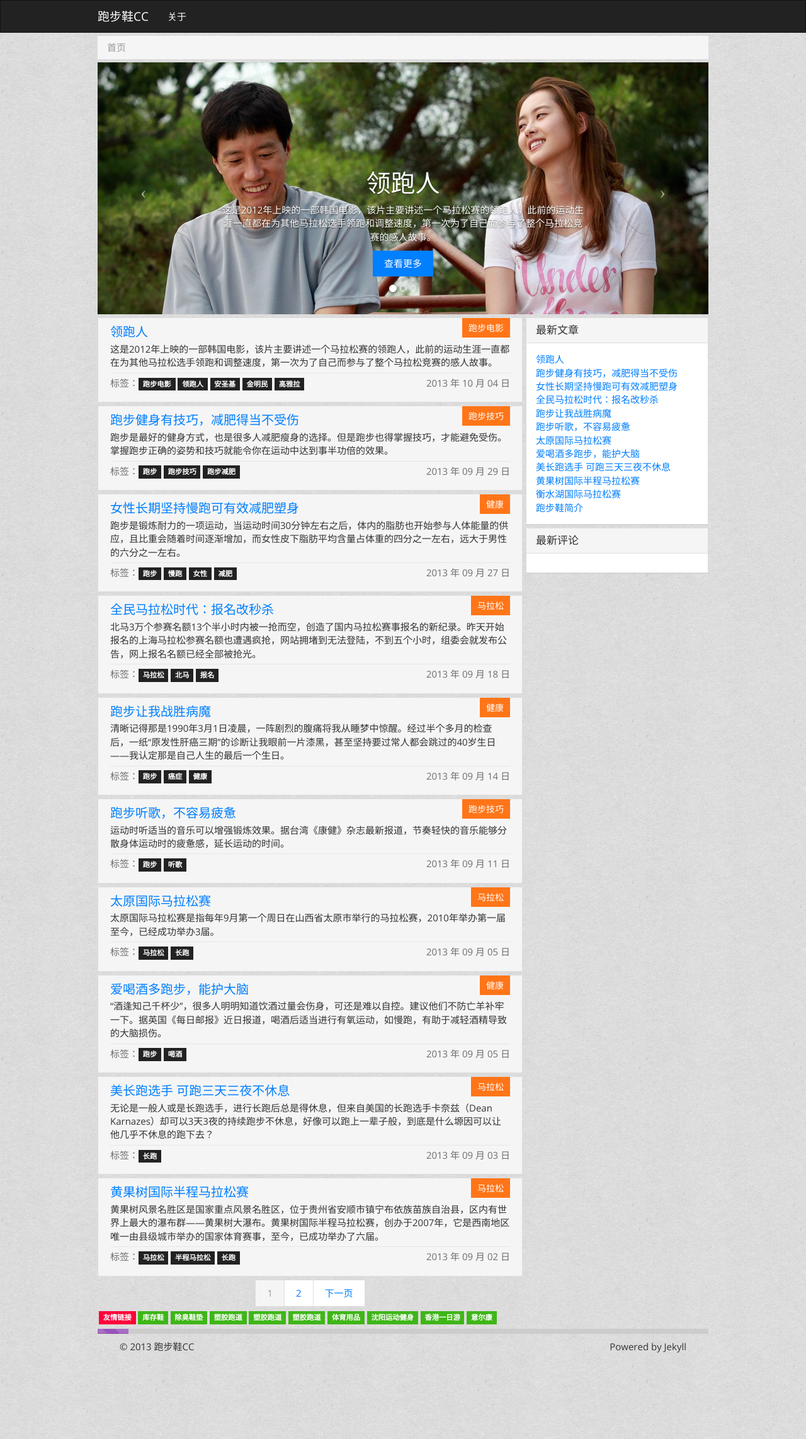
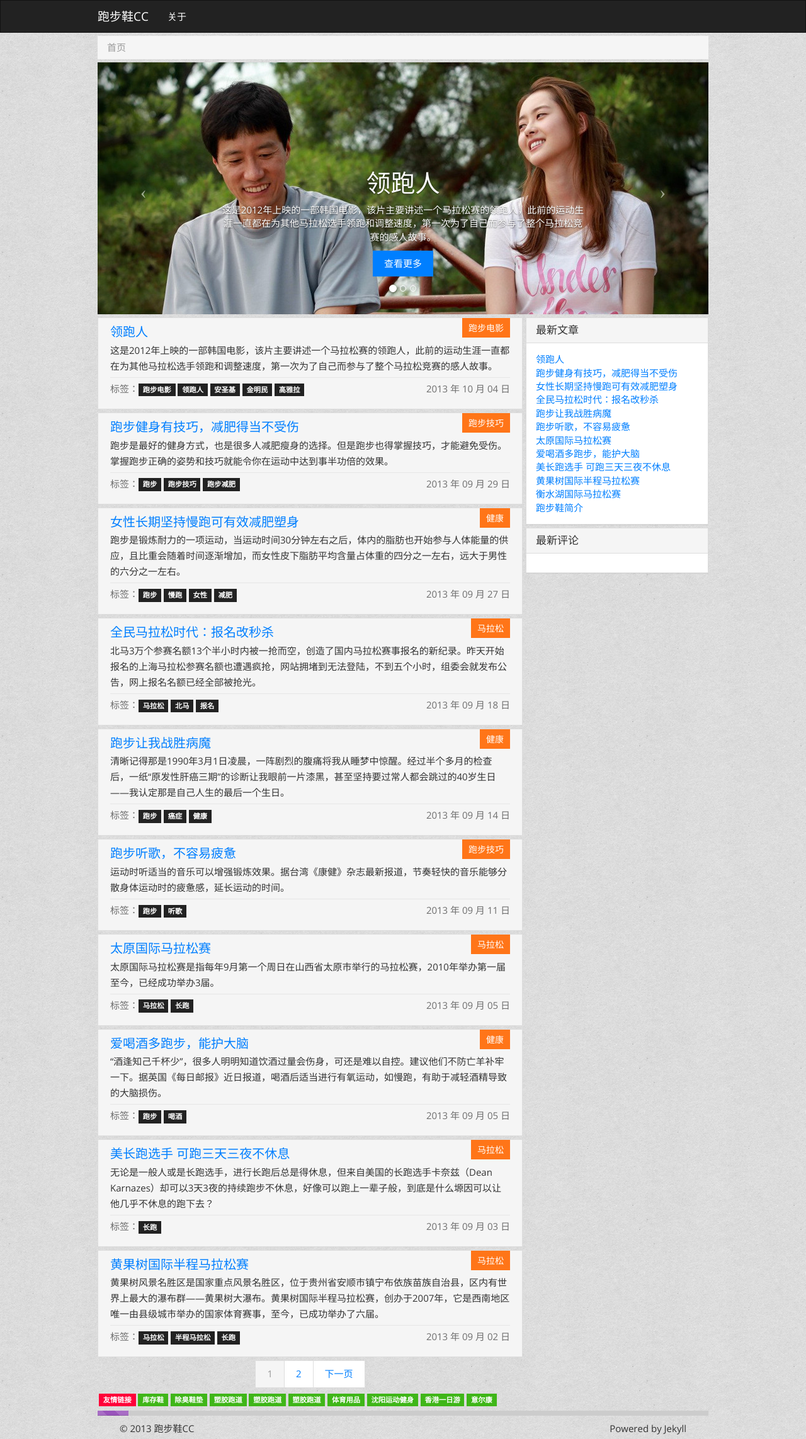
Before and after one commit to paobuxie/paobuxie.github.com, a Jekyll site: the page built from index.html, in a window 1280 px wide. Shown: the whole page at 63% size. Built offline with Jekyll 4.4.1, drawn with Linux system fonts in a browser that asks for light colours; Markdown is read by kramdown in place of the engine named in the settings; the list of posts is cut into pages by our own code; comment, search, counter and statistics services are not loaded; before the commit the page ends 2154 px from its top, so only the background shows below that.

Commit message:
line-height

```diff
--- a/assets/custom.css
+++ b/assets/custom.css
@@ -35,6 +35,7 @@ body {
 #posts {
   width: 675px;
   margin-right: 5px;
+  line-height: 25px;
 }
 
 #posts .btn{
```
